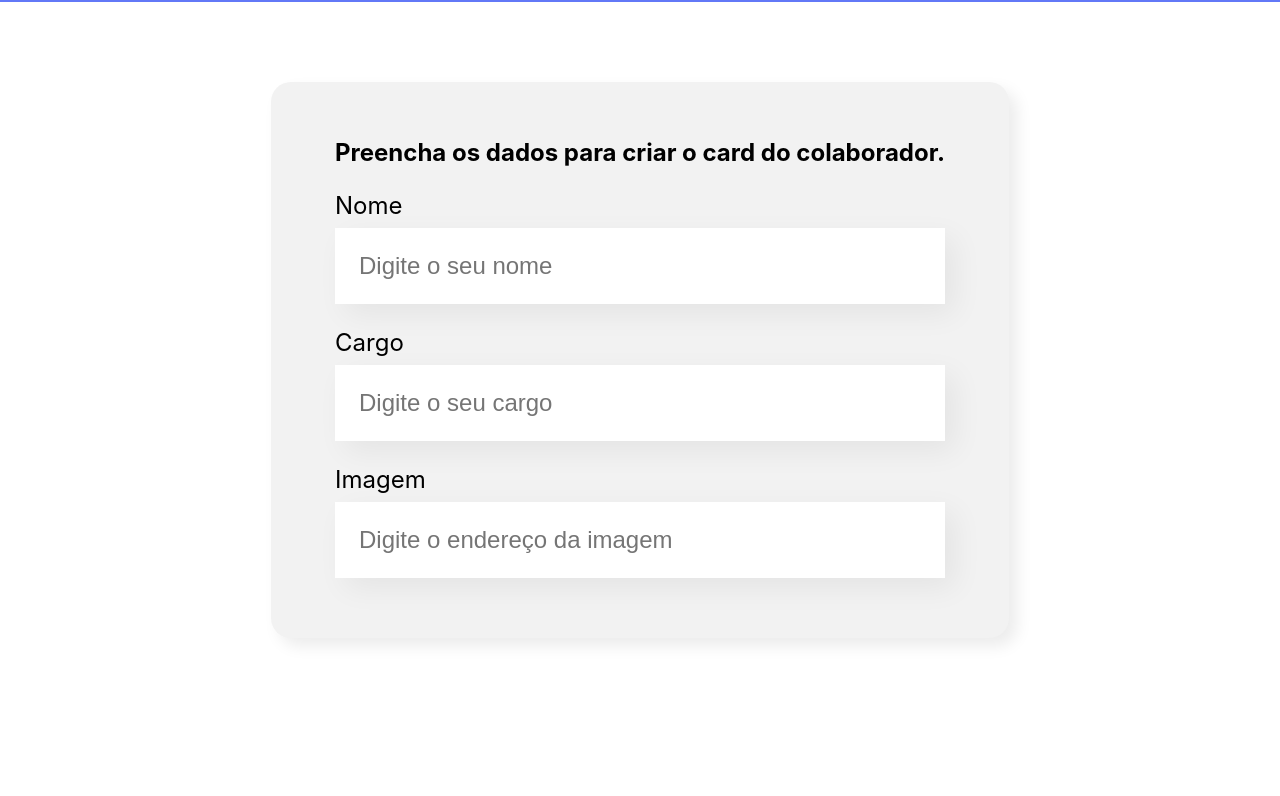
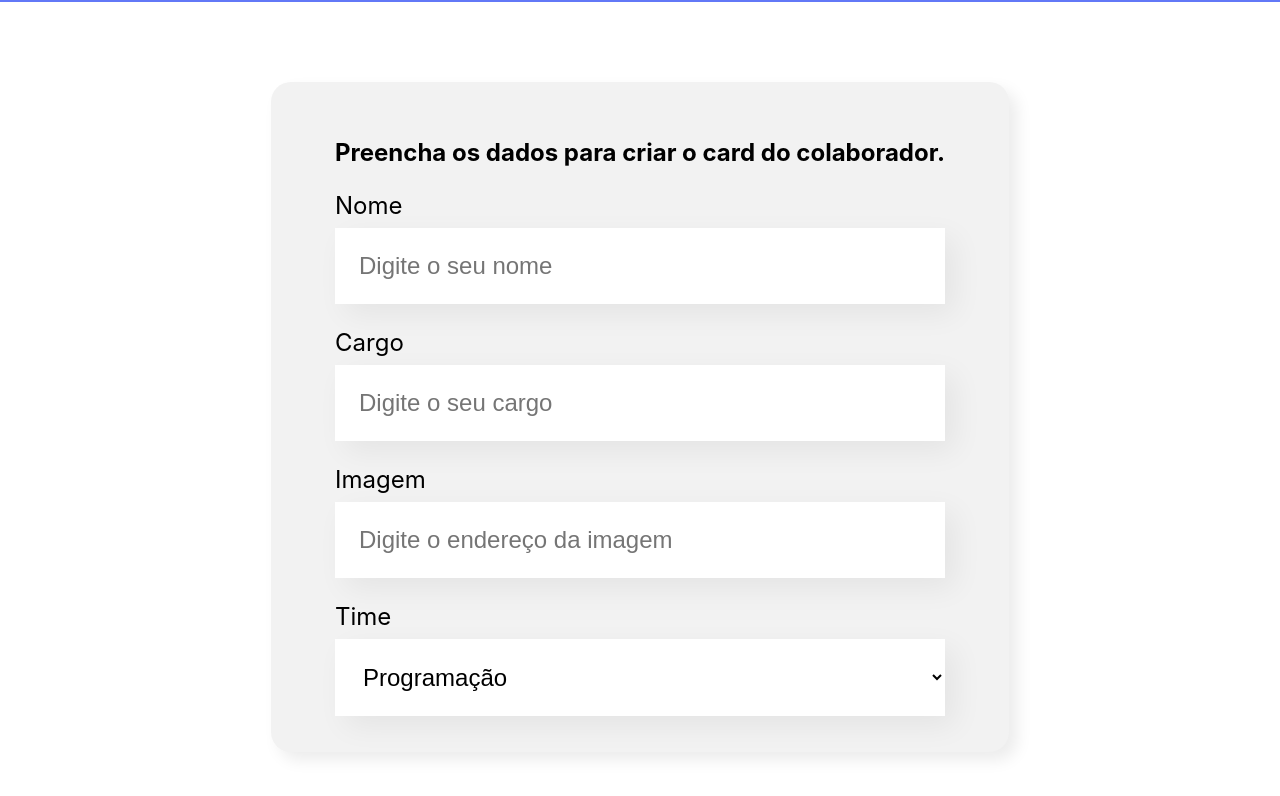
Before and after one commit to alvesmaarcos/praticando-react, a React (Create React App) app in the folder organo/: page / in a window 1280 px wide. Shown: the part 496-1292 px from the top of the page. Before the commit the page ends 1214 px from the top, so only its background shows below. Built offline with nearby package versions, Linux system fonts and the light colour scheme.

Commit message:
Add SuspendendList component

```diff
--- a/organo/src/components/Form/Form.js
+++ b/organo/src/components/Form/Form.js
@@ -1,6 +1,17 @@
+import SuspendendList from "../SuspendedList"
 import TextField from "../TextField"
 
 export const Form = () => {
+    const times = [
+        'Programação',
+        'Front-End',
+        'Data Science',
+        'DevOps',
+        'UX e Design',
+        'Mobile',
+        'Inovação e Gestão'
+    ]
+
     return (
         <section className="form">
             <form>
@@ -8,6 +19,7 @@
                 <TextField label="Nome" placeholder="Digite o seu nome" />
                 <TextField label="Cargo" placeholder="Digite o seu cargo" />
                 <TextField label="Imagem" placeholder="Digite o endereço da imagem" />
+                <SuspendendList label='Time' itens={times}></SuspendendList>
             </form>
         </section>
     )
--- /dev/null
+++ b/organo/src/components/SuspendedList/SuspendendList.css
@@ -0,0 +1,18 @@
+.suspendend-list {
+
+}
+
+.suspendend-list label {
+    display: block;
+    margin-bottom: 8px;
+    font-size: 24px;
+ }
+.suspendend-list select {
+    background-color: #FFF;
+    box-shadow: 10px 10px 30px rgba(0, 0, 0, 0.06);
+    box-sizing: border-box;
+    width: 100%;
+    border: none;
+    font-size: 24px;
+    padding: 24px;
+}
--- /dev/null
+++ b/organo/src/components/SuspendedList/SuspendendList.js
@@ -0,0 +1,15 @@
+export const SuspendendList = (props) => {
+    console.log(props.itens)
+
+
+    return (
+        <div className="suspendend-list">
+            <label>{props.label}</label>
+            <select>
+                    {props.itens.map(item => {
+                        return <option key={item} value={item}>{item}</option>
+                    })}
+            </select>
+        </div>
+    )
+}
--- /dev/null
+++ b/organo/src/components/SuspendedList/index.js
@@ -0,0 +1,4 @@
+import {SuspendendList} from './SuspendendList'
+import './SuspendendList.css'
+
+export default SuspendendList
```
